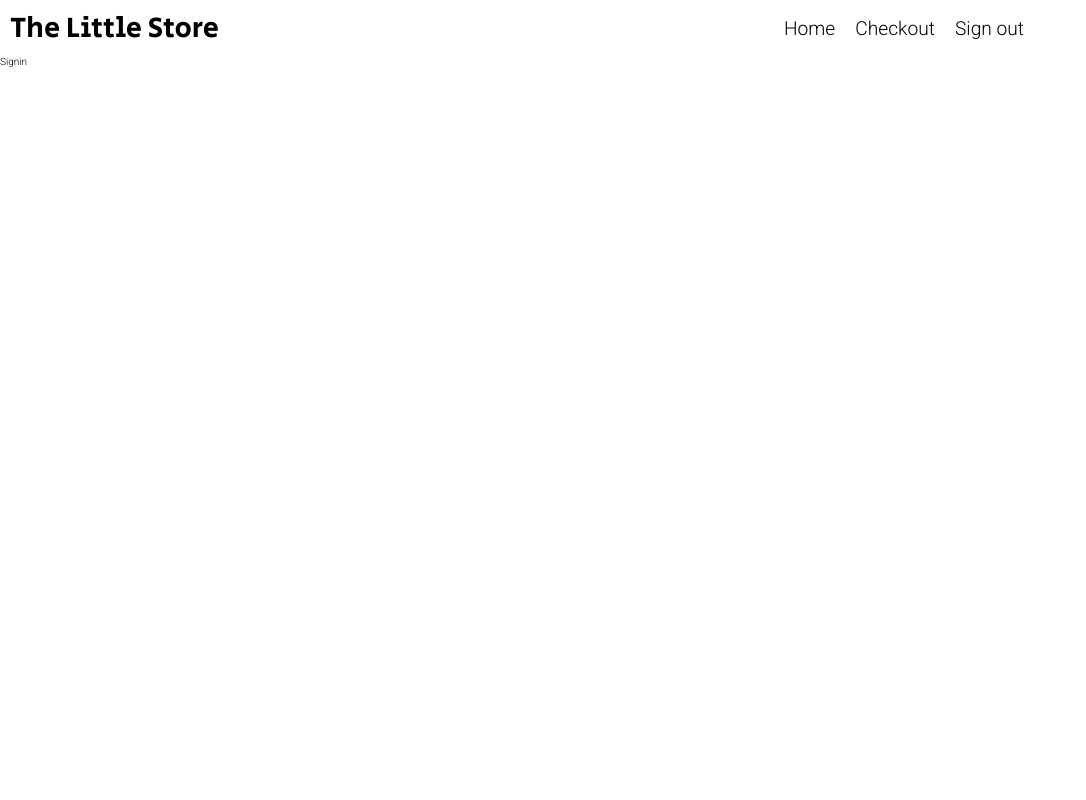
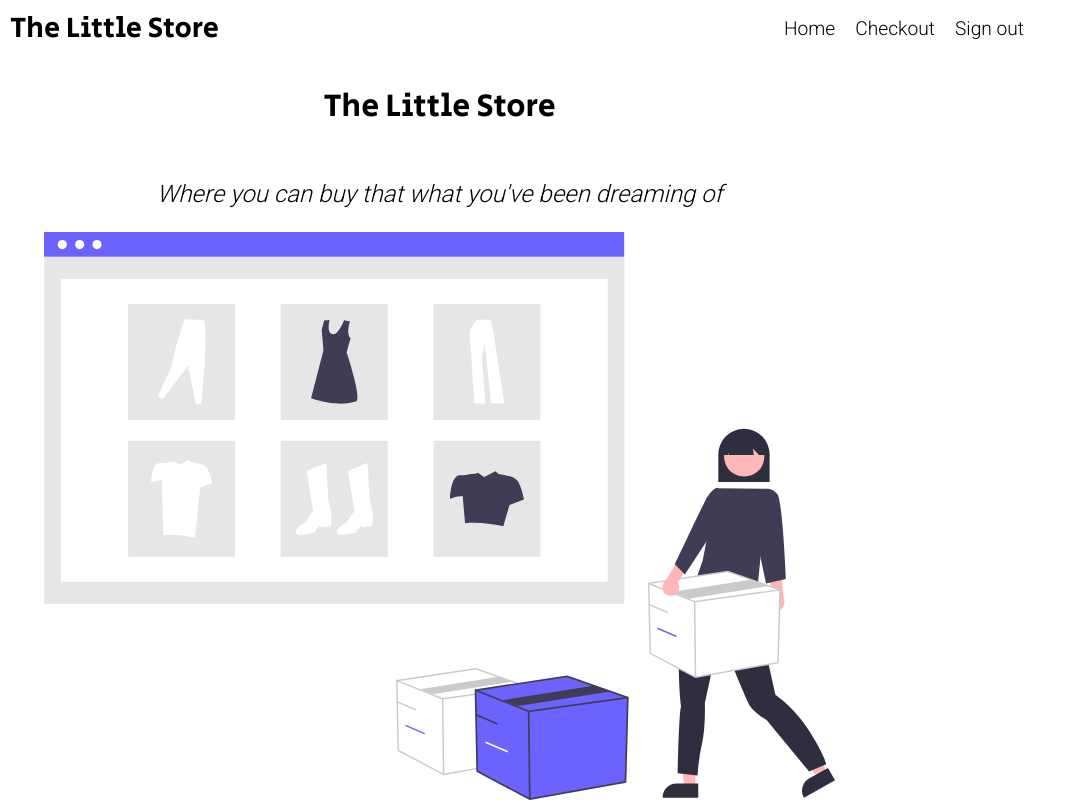
Before and after one commit to sant1ln/AidsforAids_react_test, a React (Vite) app: page /signin in a window 1280 px wide. Shown: the whole page, without its empty margins (0-1086 px from the left). Built offline with nearby package versions, Linux system fonts and the light colour scheme.

Commit message:
[Feature] Banner for sigin view

```diff
--- a/src/pages/Signin.jsx
+++ b/src/pages/Signin.jsx
@@ -1,7 +1,19 @@
 import React from 'react'
+import '../styles/Signin.css'
+import bannerImage from '../assets/signin_invite.svg'
 
 export const Signin = () => {
   return (
-    <div>Signin</div>
+    <section className='signin'>
+      <section className='signin_banner'>
+          <h2>
+            The Little Store
+          </h2>
+          <p>Where you can buy that what you've been dreaming of</p>
+
+          <img src={bannerImage} alt="Banner image" />
+      </section>
+      <section className='signin_form'></section>
+    </section>
   )
 }
--- /dev/null
+++ b/src/styles/Signin.css
@@ -0,0 +1,27 @@
+.signin{
+  display: flex;
+  height: 92vh;
+}
+
+.signin_banner{
+  display: flex;
+  height: 100%;
+  align-items: center;
+  justify-content: space-around;
+  flex-direction: column;
+}
+
+.signin_banner h2{
+  font-family: 'Secular One', sans-serif;
+  font-weight: 300;
+  font-size: 2rem;
+}
+
+.signin_banner p{
+  font-size: 1.5rem;
+  font-style: italic;
+}
+
+.signin_banner img{
+  width: 90%;
+}
```
Also changed, not shown: src/assets/signin_invite.svg (added).
